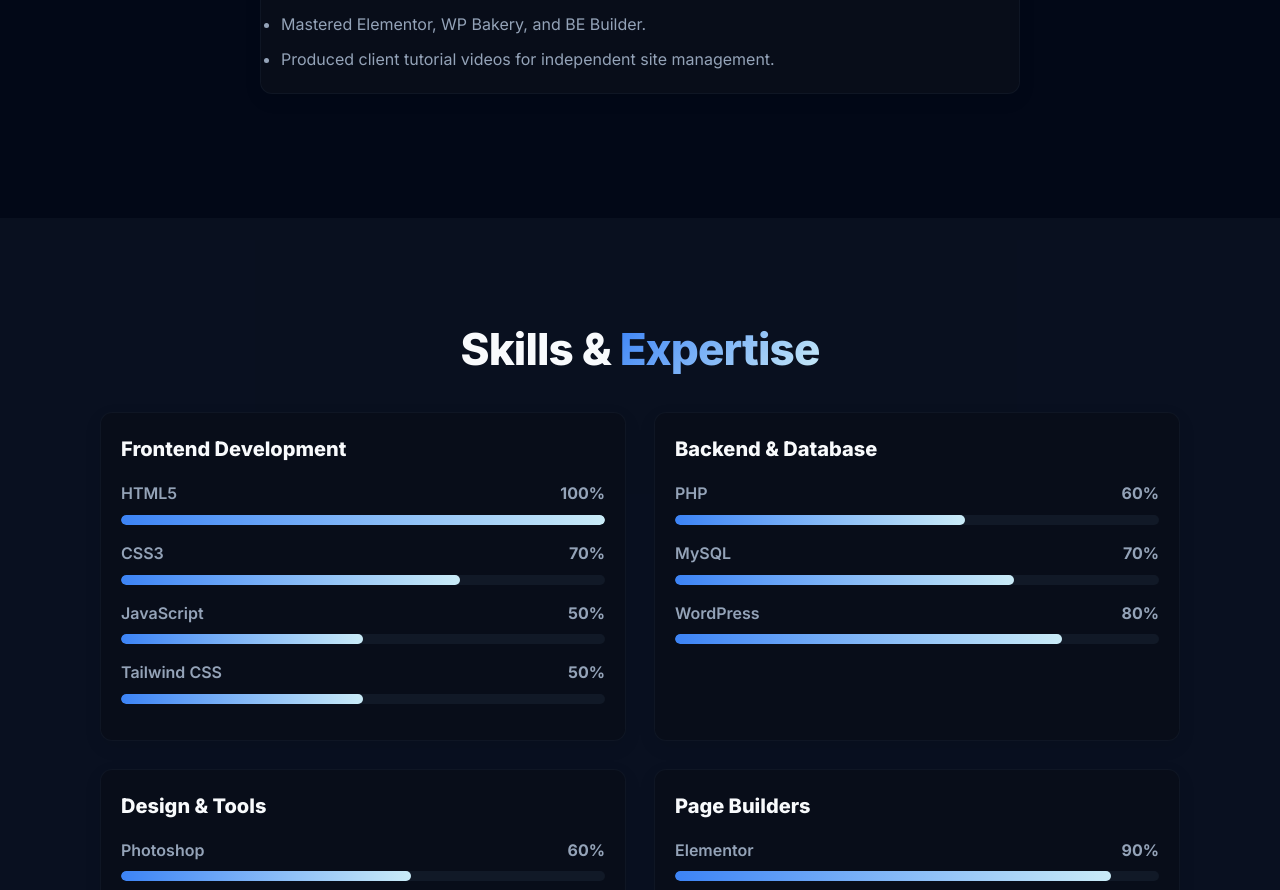
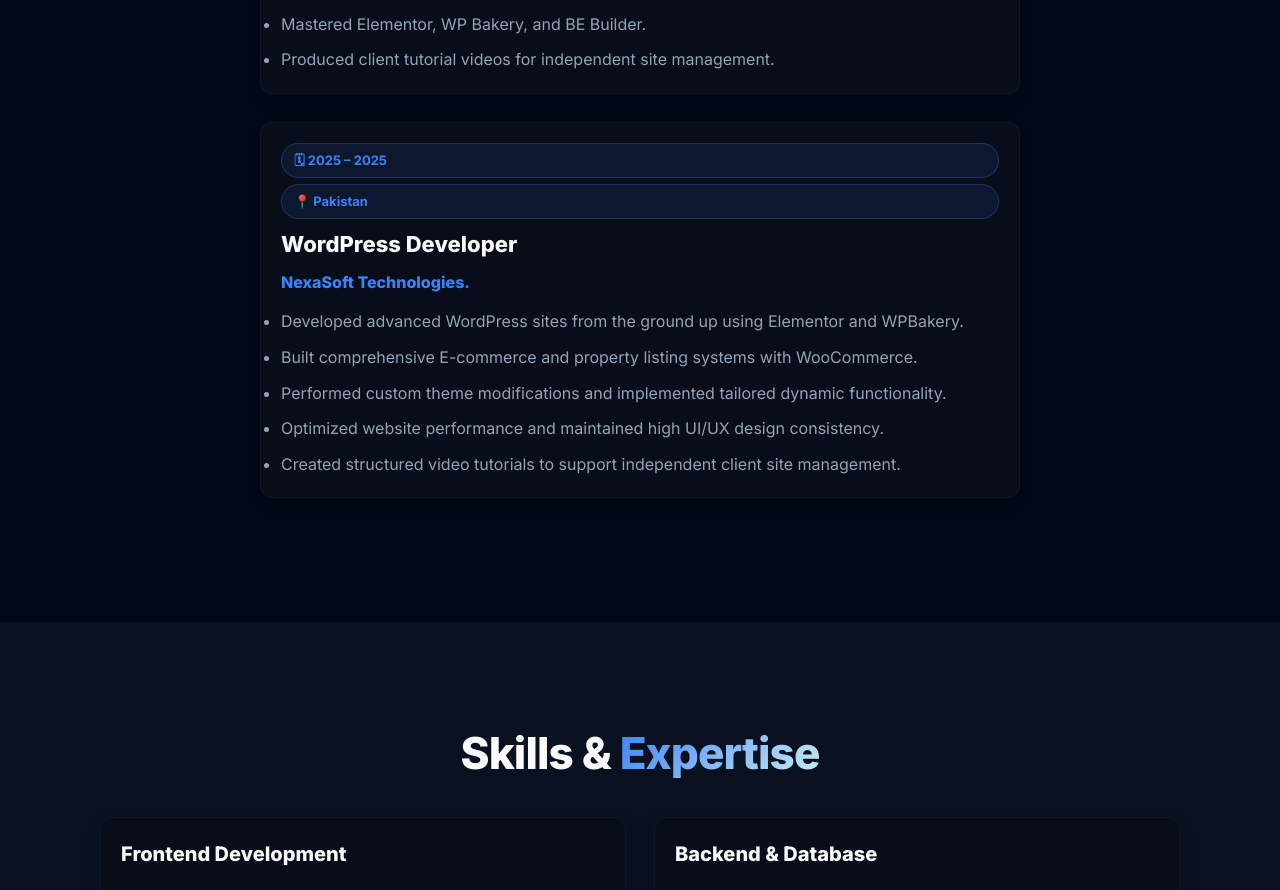
Before and after one commit to zaid009/Portfolio, a Next.js app: page / in a window 1280 px wide. Shown: the part 3063-3953 px from the top of the page. Built offline with nearby package versions, Linux system fonts and the light colour scheme.

Commit message:
Update Experience.jsx

```diff
--- a/component/Experience.jsx
+++ b/component/Experience.jsx
@@ -24,6 +24,23 @@
               </ul>
             </div>
           </div>
+          <div className="card" style={{ margin: '28px auto', maxWidth: '760px' }}>
+            <div className="grid" style={{ gap: '8px' }}>
+              <div className="grid" style={{ gap: '6px' }}>
+                <div className="pill">🗓 2025 – 2025</div>
+                <div className="pill">📍 Pakistan</div>
+              </div>
+              <h3 style={{ fontSize: '22px', fontWeight: 800 }}>WordPress Developer</h3>
+              <h4 style={{ color: 'hsl(var(--primary))', fontWeight: 800 }}>NexaSoft Technologies.</h4>
+              <ul style={{ color: 'hsl(var(--muted-txt))', display: 'grid', gap: '10px', marginTop: '6px' }}>
+                <li>Developed advanced WordPress sites from the ground up using Elementor and WPBakery.</li>
+                <li>Built comprehensive E-commerce and property listing systems with WooCommerce.</li>
+                <li>Performed custom theme modifications and implemented tailored dynamic functionality.</li>
+                <li>Optimized website performance and maintained high UI/UX design consistency.</li>
+                <li>Created structured video tutorials to support independent client site management.</li>
+              </ul>
+            </div>
+          </div>
         </div>
       </section>
   )
```
